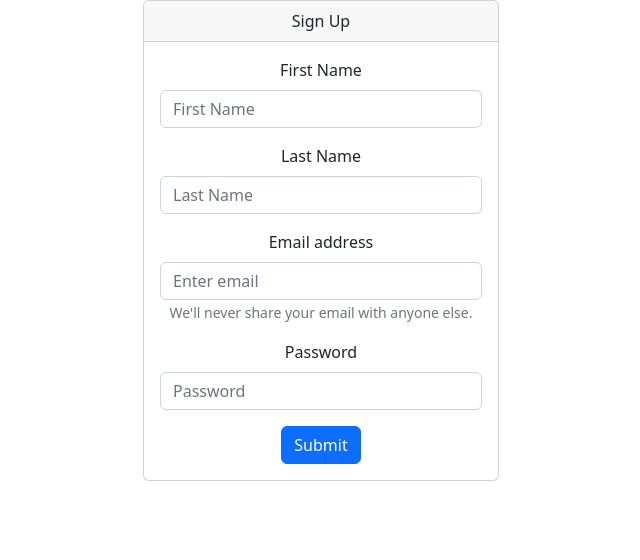
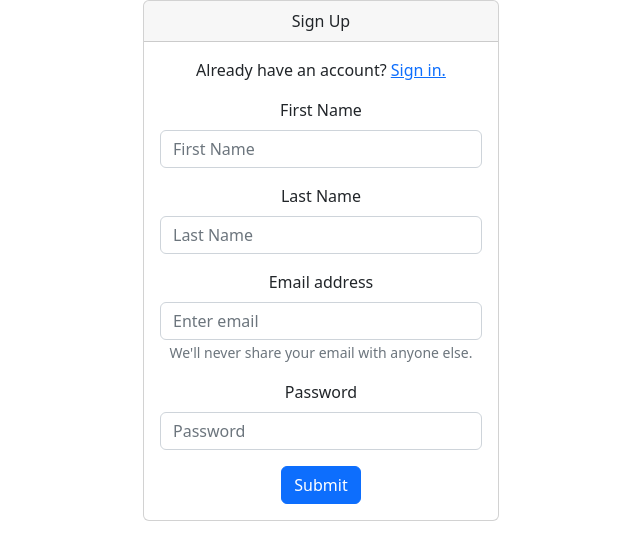
Before and after one commit to diarreola/frontend-tennis-score-keeping, a React (Create React App) app: page /signup in a window 1280 px wide. Shown: the top 560 px of the page, without its empty margins (319-959 px from the left). Built offline with nearby package versions, Linux system fonts and the light colour scheme.

Commit message:
Add link to sign in page

```diff
--- a/src/pages/Auth/SignUpForm.js
+++ b/src/pages/Auth/SignUpForm.js
@@ -1,11 +1,13 @@
 import React from 'react';
 import Button from 'react-bootstrap/Button';
 import Form from 'react-bootstrap/Form';
+import {Link} from 'react-router-dom';
 
 const SignUpForm = () => {
   return (
     <div>
       <Form>
+        <p>Already have an account? <Link to='/' className='underline'>Sign in.</Link></p>
         <Form.Group className="mb-3" controlId="formFirstName">
           <Form.Label>First Name</Form.Label>
           <Form.Control type="text" placeholder="First Name" />
```
